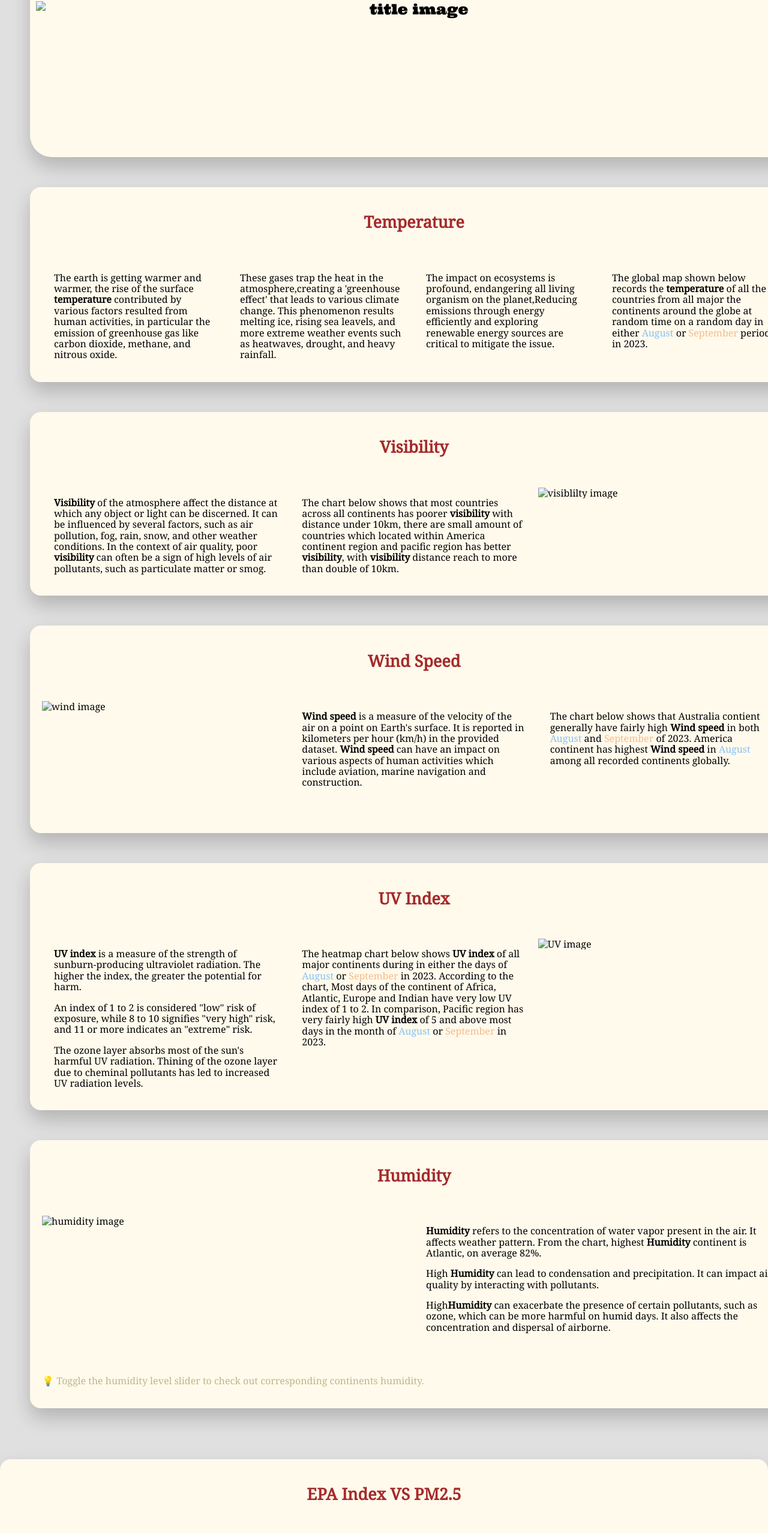
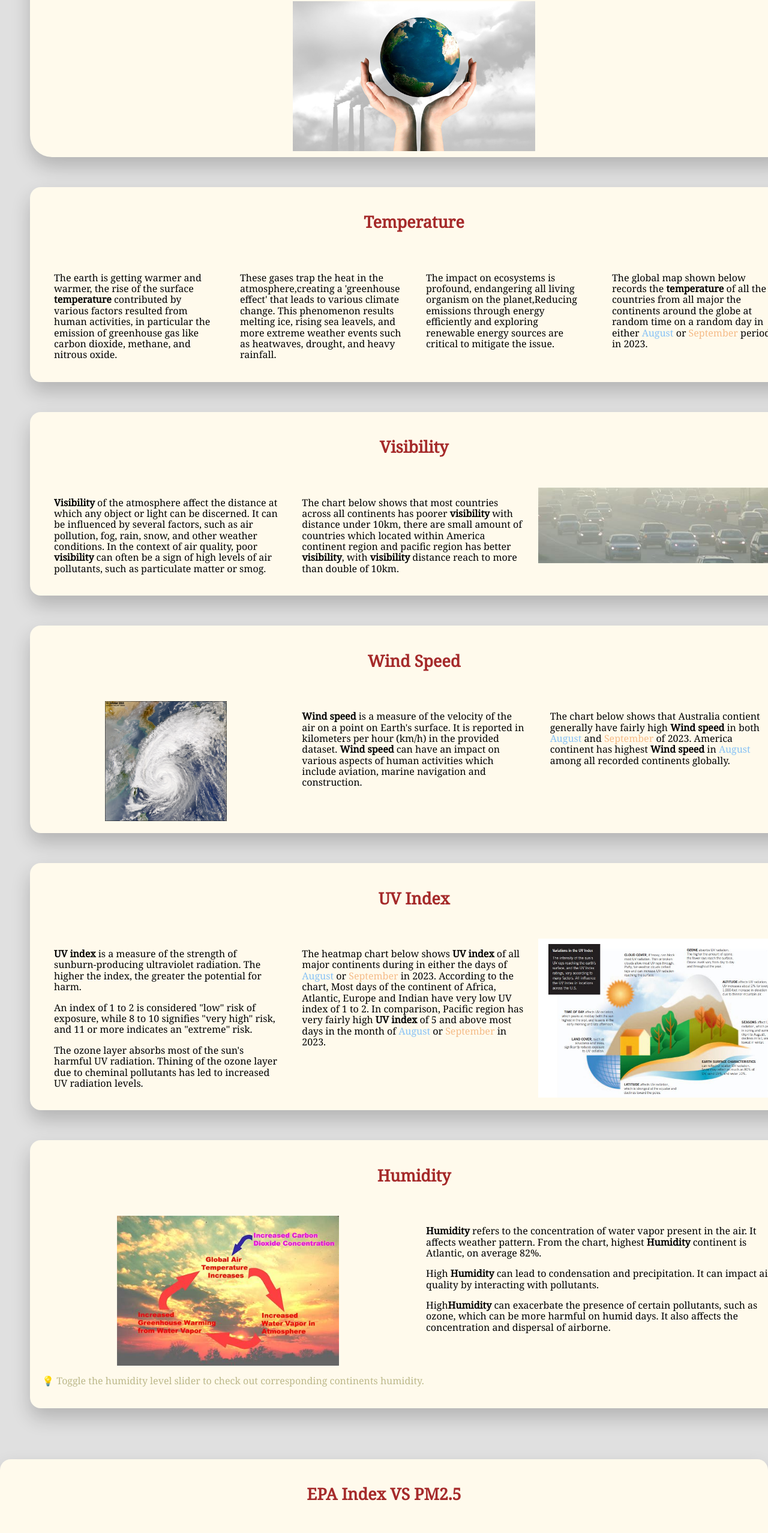
Before and after one commit to Q-g2/3179, a plain HTML site: page index.html in a window 1280 px wide. Shown: the part 218-2774 px from the top of the page at 60% size. Drawn offline with nearby package versions, Linux system fonts and the light colour scheme; files that its build step writes are made by us from their sources; a script that the page names is missing.

Commit message:
Update index.html
change directory, in github nil folder organise file

```diff
--- a/index.html
+++ b/index.html
@@ -9,7 +9,7 @@
         <script src="https://cdn.jsdelivr.net/npm/vega-embed@6.21.0"></script>
 
         <!--Javascript file-->
-        <script src="js/vis.js"></script>
+        <script src="vis.js"></script>
 
         <!-- Importing Pure CSS -->
         <link rel="stylesheet" href="https://unpkg.com/purecss@2.0.3/build/pure-min.css"
@@ -27,7 +27,7 @@
         <link href="https://fonts.googleapis.com/css2?family=Ultra&display=swap" rel="stylesheet">
 
         <!-- CSS file -->
-        <link rel="stylesheet" type="text/css" href="css/style.css" media="all">
+        <link rel="stylesheet" type="text/css" href="style.css" media="all">
     </head>
 
 
@@ -37,7 +37,7 @@
             <!-- Main Title -->
             <div class="main-title vis-card" align="center">
                 <h1> Worldwide Continents Environment Condition 2023 </h1>
-            <img style="height: 250px; display: block; margin:0 auto;" src="data/banner.jpg" alt="title image"/>
+            <img style="height: 250px; display: block; margin:0 auto;" src="banner.jpg" alt="title image"/>
             </div>
 
             <!-- Divider -->
@@ -121,7 +121,7 @@
                         </div>
                     </div>
                     <div class="pure-u-1-3">
-                        <img style="height: auto; max-width: 100% ;display: block; margin:auto;" src="data/visibility.jpg" alt="visiblilty image"/>
+                        <img style="height: auto; max-width: 100% ;display: block; margin:auto;" src="visibility.jpg" alt="visiblilty image"/>
                     </div>
                 </div>
             </div>
@@ -139,7 +139,7 @@
                 <div class="pure-g">
                     <div class="pure-g">
                         <div class="pure-u-1-3">
-                             <img style="height:200px ; display: block; margin:0 auto;" src="data/windy.jpg" alt="wind image"/>
+                             <img style="height:200px ; display: block; margin:0 auto;" src="windy.jpg" alt="wind image"/>
                         </div>
                         <div class="pure-u-1-3">
                             <div class="description-centre">
@@ -201,7 +201,7 @@
                             </div>
                         </div>
                         <div class="pure-u-1-3">
-                            <img style="height:auto;max-width: 100%; display: block; margin:auto;" src="data/UVindex.jpg" alt="UV image"/>
+                            <img style="height:auto;max-width: 100%; display: block; margin:auto;" src="UVindex.jpg" alt="UV image"/>
                         </div>
                     </div>
                     <div class="pure-u-1-1">
@@ -223,7 +223,7 @@
             <div class="pure-g">
                     <div class="pure-g">
                         <div class="pure-u-1-2">
-                             <img style="height: 250px; display: block; margin: auto;" src="data/humidity.jpg" alt="humidity image"/>
+                             <img style="height: 250px; display: block; margin: auto;" src="humidity.jpg" alt="humidity image"/>
                         </div>
                 <div class="pure-u-1-2">
                             <div class="description-right">
@@ -281,7 +281,7 @@
                             </div>
                         </div>
                         <div class="pure-u-1-3">
-                            <img style="height: auto; max-width: 100%; display: block; margin:auto;" src="data/PM2_5.jpg" alt="UV image"/>
+                            <img style="height: auto; max-width: 100%; display: block; margin:auto;" src="PM2_5.jpg" alt="UV image"/>
                         </div>
                     </div>
                 </div>
```
